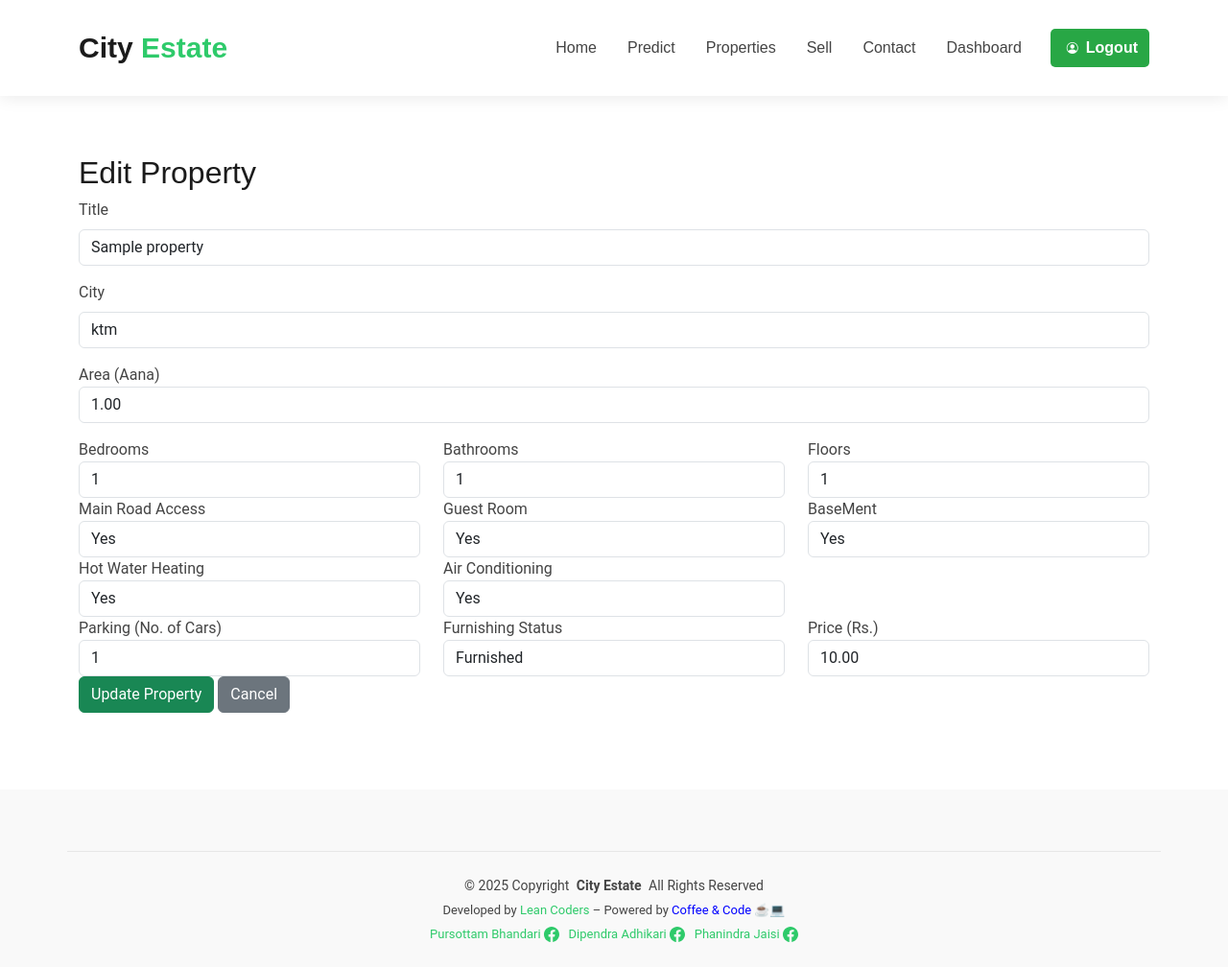
After one commit to Dipendra-adk/7thSemProject, a Django app: page /property/edit/1/ in a window 1280 px wide. The commit adds this page. Shown: the whole page at 96% size. Run offline with Django 4.2, Linux system fonts and the light colour scheme; a user stored in the database is signed in; tables that the repository leaves empty hold one stand-in row (values such as "Sample post"); parts of the project's set-up code (start-up, migrations or seed data) failed here and were passed over; some libraries are stand-ins or nearby versions.

Commit message:
added edit_property.html and confirm_delete.htmlfor user properties

```diff
--- /dev/null
+++ b/homePricePredictior/house/templates/edit_property.html
@@ -0,0 +1,154 @@
+{% extends 'index.html' %} {% load static %} {% block content %}
+<main class="main">
+  <div class="page-title" data-aos="fade">
+    <div class="heading">
+      <div class="container">
+        <h2>Edit Property</h2>
+        <form method="POST">
+          {% csrf_token %}
+          <div class="mb-3">
+            <label for="title" class="form-label">Title</label>
+            <input
+              type="text"
+              class="form-control"
+              name="title"
+              value="{{ property.title }}"
+              required
+            />
+          </div>
+          <div class="mb-3">
+            <label for="price" class="form-label">City</label>
+            <select class="form-control" id="city" name="city" required>
+              <option value="">{{ property.city }}</option>
+              <option value="Kathmandu">Kathmandu</option>
+              <option value="Lalitpur">Lalitpur</option>
+              <option value="Bhaktapur">Bhaktapur</option>
+            </select>
+          </div>
+          <div class="form-group mb-3">
+            <label>Area (Aana)</label>
+            <input
+              type="number"
+              class="form-control"
+              name="area"
+              value="{{ property.area }}"
+              required
+            />
+          </div>
+          <div class="row">
+            <div class="col-md-4">
+              <label>Bedrooms</label>
+              <input
+                type="number"
+                class="form-control"
+                name="bedrooms"
+                value="{{ property.bedrooms }}"
+                required
+              />
+            </div>
+            <div class="col-md-4">
+              <label>Bathrooms</label>
+              <input
+                type="number"
+                class="form-control"
+                name="bathrooms"
+                value="{{ property.bathrooms }}"
+                required
+              />
+            </div>
+            <div class="col-md-4">
+              <label>Floors</label>
+              <input
+                type="number"
+                class="form-control"
+                name="stories"
+                value="{{ property.stories }}"
+                required
+              />
+            </div>
+          </div>
+          <div class="row">
+            <div class="col-md-4">
+              <label>Main Road Access</label>
+              <select class="form-control" name="mainroad" required>
+                <option value="yes">Yes</option>
+                <option value="no">No</option>
+              </select>
+            </div>
+
+            <div class="col-md-4">
+              <label>Guest Room</label>
+              <select class="form-control" name="guestroom" required>
+                <option value="yes">Yes</option>
+                <option value="no">No</option>
+              </select>
+            </div>
+
+            <div class="col-md-4">
+              <label>BaseMent</label>
+              <select class="form-control" name="basement" required>
+                <option value="yes">Yes</option>
+                <option value="no">No</option>
+              </select>
+            </div>
+          </div>
+          <div class="row">
+            <div class="col-md-4">
+              <label>Hot Water Heating</label>
+              <select class="form-control" name="hotwaterheating" required>
+                <option value="yes">Yes</option>
+                <option value="no">No</option>
+              </select>
+            </div>
+
+            <div class="col-md-4">
+              <label>Air Conditioning</label>
+              <select class="form-control" name="airconditioning" required>
+                <option value="yes">Yes</option>
+                <option value="no">No</option>
+              </select>
+            </div>
+          </div>
+          <div class="row">
+            <div class="col-md-4">
+              <label>Parking (No. of Cars)</label>
+              <input
+                type="number"
+                class="form-control"
+                name="parking"
+                value="{{ property.parking }}"
+                required
+              />
+            </div>
+
+            <div class="col-md-4">
+              <label>Furnishing Status</label>
+              <select class="form-control" name="furnishingstatus">
+                <option value="furnished">Furnished</option>
+                <option value="semi-furnished">Semi-Furnished</option>
+                <option value="unfurnished">Unfurnished</option>
+              </select>
+            </div>
+
+            <div class="col-md-4">
+              <label>Price (Rs.)</label>
+              <input
+                type="number"
+                class="form-control"
+                name="price"
+                value="{{ property.price }}"
+                required
+              />
+            </div>
+          </div>
+
+          <button type="submit" class="btn btn-success">Update Property</button>
+          <a href="{% url 'user_dashboard' %}" class="btn btn-secondary"
+            >Cancel</a
+          >
+        </form>
+      </div>
+    </div>
+  </div>
+</main>
+{% endblock %}
--- a/homePricePredictior/house/templates/property_detail.html
+++ b/homePricePredictior/house/templates/property_detail.html
@@ -67,7 +67,7 @@
           <div class="portfolio-description">
             <h3>Contact the Seller</h3>
 
-            {% if user.is_authenticated %}
+            {% if user.email == property.seller.email %}
 
             <!-- Message shown if the logged-in user is the seller -->
             <div class="alert alert-info">
--- a/homePricePredictior/house/urls.py
+++ b/homePricePredictior/house/urls.py
@@ -2,6 +2,7 @@ from django.urls import path
 from house.views import *
 from django.conf import settings
 from django.conf.urls.static import static
+
 
 urlpatterns = [
     path('signup/', signup_view, name='signup'),
@@ -23,4 +24,6 @@ urlpatterns = [
     path("admin-dashboard/", admin_dashboard, name="admin_dashboard"),
     path('view-dataset/<str:filename>/', view_dataset, name='view_dataset'),
     path('decline_property/<int:property_id>/', decline_property, name='decline_property'),
+    path('property/edit/<int:property_id>/', edit_property, name='edit_property'),
+    path('property/delete/<int:property_id>/', delete_property, name='delete_property'),
 ]+ static(settings.STATIC_URL, document_root=settings.STATIC_ROOT) + static(settings.MEDIA_URL, document_root=settings.MEDIA_ROOT)
--- a/homePricePredictior/house/views.py
+++ b/homePricePredictior/house/views.py
@@ -17,8 +17,6 @@ from django.core.exceptions import ValidationError
 from django.contrib.auth.decorators import user_passes_test
 from django.shortcuts import render, get_object_or_404, redirect
 from django.contrib.auth.decorators import login_required
-from .models import Property
-
 import re
 import os
 import numpy as np
@@ -345,6 +343,7 @@ def decline_property(request, property_id):
         return redirect("admin_dashboard")
 
     return redirect('admin_dashboard')
+
 @user_passes_test(lambda u: u.is_superuser)
 def pending_properties(request):
     """List properties pending approval"""
@@ -458,6 +457,32 @@ def property_detail(request, property_id):
 
     return render(request, "property_detail.html", {"property": property_obj, "error_message": None})
 
+def edit_property(request, property_id):
+    property = get_object_or_404(Property, id=property_id, seller=request.user)
+
+    if request.method == 'POST':
+        property.title = request.POST.get('title')
+        property.price = request.POST.get('price')
+        property.city = request.POST.get('city')
+        property.area = request.POST.get('area')
+        property.description = request.POST.get('description')
+
+        property.save()
+        messages.success(request, "Property updated successfully!")
+        return redirect('user_dashboard')  # Redirect to the user's dashboard
+
+    return render(request, 'edit_property.html', {'property': property})
+
+def delete_property(request, property_id):
+    property = get_object_or_404(Property, id=property_id, seller=request.user)
+
+    if request.method == 'POST':
+        property.delete()
+        messages.success(request, "Property deleted successfully!")
+        return redirect('user_dashboard')
+
+    return render(request, 'confirm_delete.html', {'property': property})
+
 
 def predict(request):
     try:
```
Also changed, not shown: homePricePredictior/house/templates/admin_dashboard.html (+14 -93 lines), homePricePredictior/house/templates/confirm_delete.html (added, +19 -0 lines), homePricePredictior/house/templates/user_dashboard.html (+22 -0 lines).
